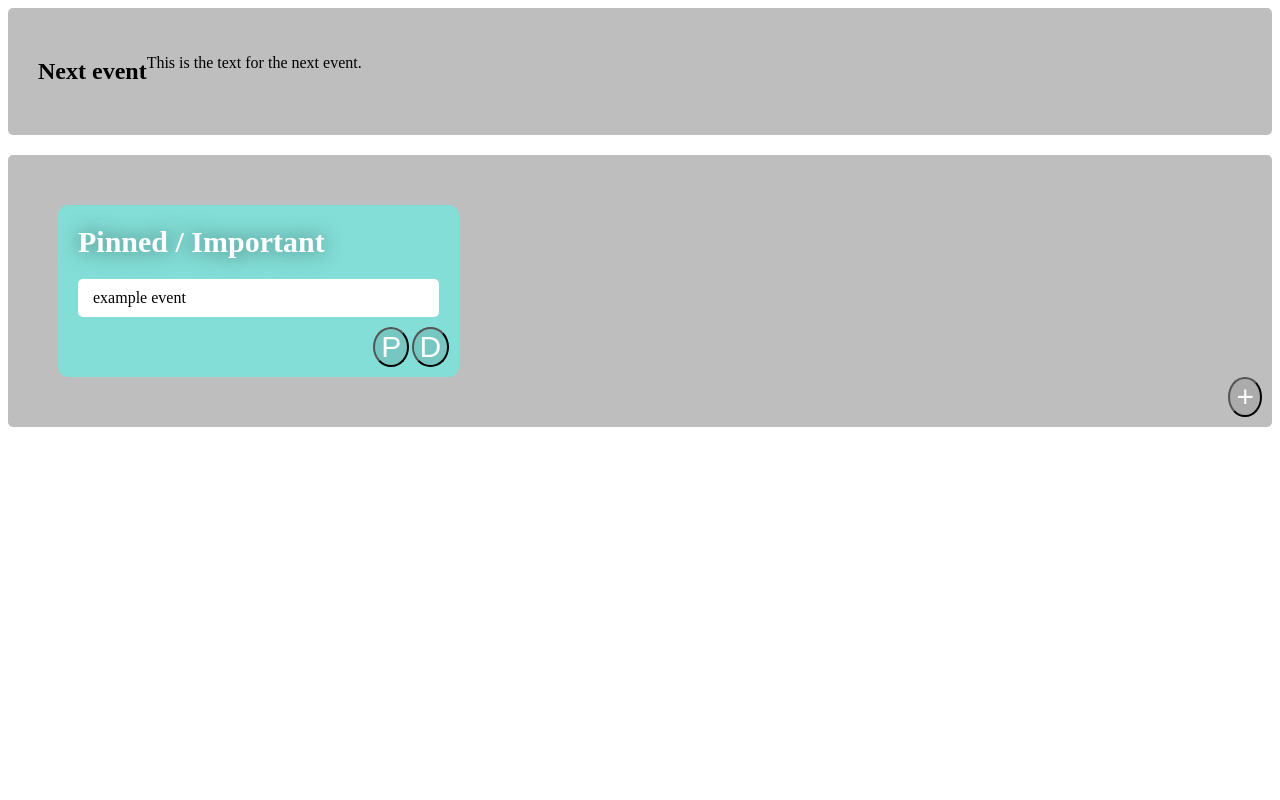
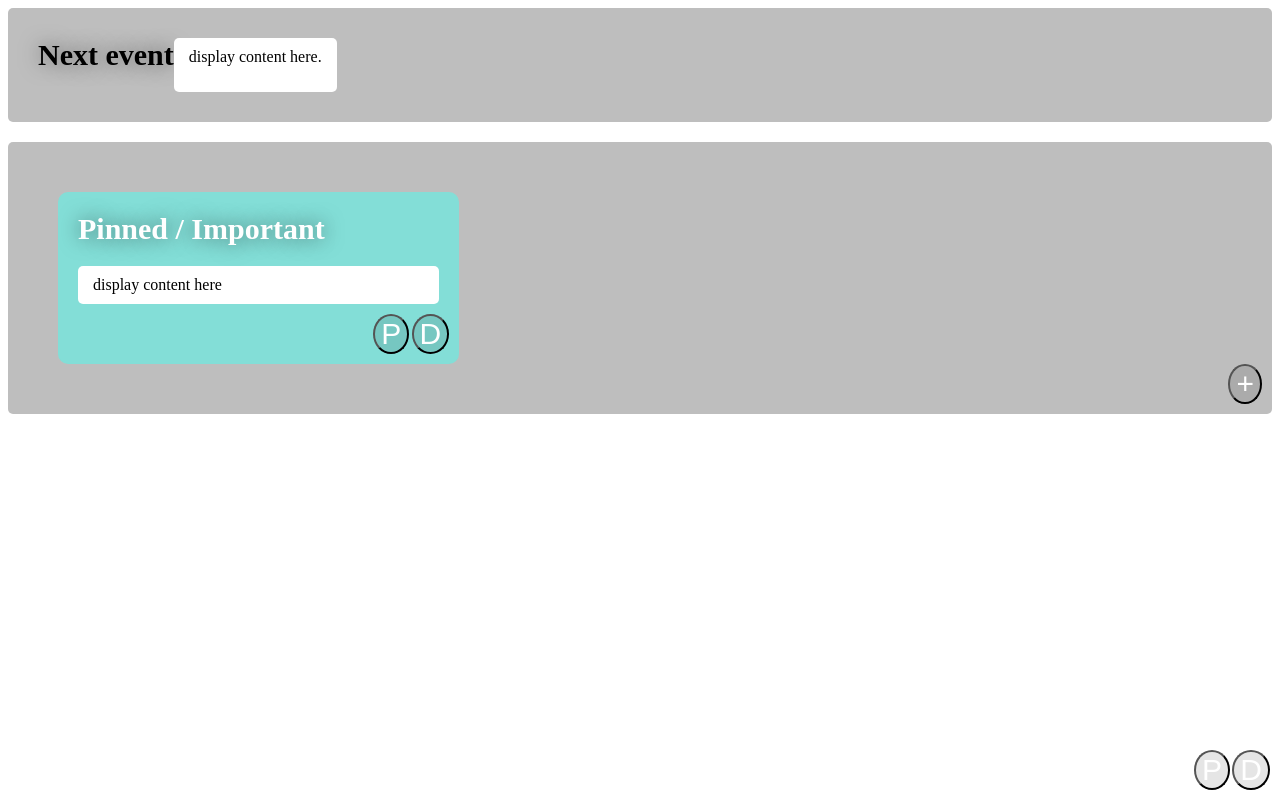
Before and after one commit to callumf222/Setap, a plain HTML site: page Index.html in a window 1280 px wide. Drawn offline with nearby package versions, Linux system fonts and the light colour scheme.

Commit message:
eventnext framework

```diff
--- a/Index.html
+++ b/Index.html
@@ -5,13 +5,16 @@
     <title>Homepage</title>
     <link rel="stylesheet" href="https://fonts.googleapis.com/css2?family=Material+Symbols+Rounded:opsz,wght,FILL,GRAD@20..48,100..700,0..1,-50..200">
     <link rel="stylesheet" href="indexCSS.css">
-    <!--figure out either seperate style sheet or use calendar one. use w3 schools to try to match wireframe-->
+
 </head>
 <body>
 
 <div class="eventNext">
-    <h2>Next event</h2>
-    <p>This is the text for the next event.</p>
+    <div class="eventNext__Title">Next event</div>
+    <div class="eventNext__Item-input">display content here.</div>
+    <button class="eventBoard__DButton" type="button">D</button>
+    <button class="eventBoard__PButton" type="button">P</button>
+     <!--these buttons are underneath the original d and p buttons, also they are delete and pin i think-->
 </div>
 
 <div class="kanban">
@@ -19,7 +22,7 @@
     <div class="eventBoard">
         <div class="eventBoard__Title">Pinned / Important</div>
         <div class="eventBoard__Items">
-            <div contenteditable class="eventBoard__Item-input">example event</div>
+            <div class="eventBoard__Item-input">display content here</div>
             <div class="eventBoard__Dropzone"></div>
         </div>
         <button class="eventBoard__DButton" type="button">D</button>
--- a/indexCSS.css
+++ b/indexCSS.css
@@ -4,6 +4,22 @@
     background: #bebebe;
     border-radius: 5px;
     margin-bottom:20px;
+}
+
+.eventNext__Title {
+    font-size: 30px;
+    font-weight: 600;
+    margin-bottom: 20px;
+    text-shadow: 0 0 20px rgba(0, 0, 0, 0.5);
+}
+
+.eventNext__Item-input {
+    padding: 10px 15px;
+    box-sizing: border-box;
+    background: white;
+    border-radius: 5px;
+    cursor: pointer;
+    color: black;
 }
 
 .kanban {
```
